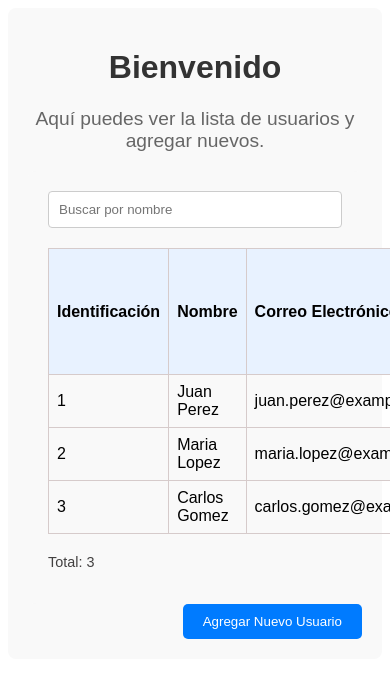
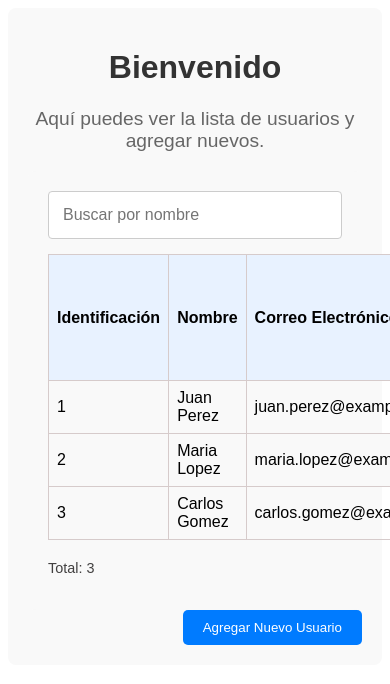
Before and after one commit to YurleisZg/Prueba_Tecnica_STD, a Vue app: page / in a window 390 px wide. Shown: the top 684 px of the page. Built offline with nearby package versions, Linux system fonts and the light colour scheme.

Commit message:
💄 style: Refactor SearchBarComponent styles for improved readability and consistency

```diff
--- a/src/components/SearchBarComponent.vue
+++ b/src/components/SearchBarComponent.vue
@@ -40,5 +40,24 @@ const updateSearch = () => {
   border: 1px solid #ccc;
   border-radius: 4px;
   box-sizing: border-box;
+  font-size: 16px;
 }
+
+@media (max-width: 768px) {
+  .search-bar input {
+    padding: 12px;
+    font-size: 16px;
+  }
+}
+
+@media (max-width: 480px) {
+  .search-bar {
+    margin-bottom: 15px;
+  }
+  .search-bar input {
+    padding: 14px;
+    font-size: 16px;
+  }
+}
+
 </style>
```
Lines whose indentation alone changed are shown as unchanged.
